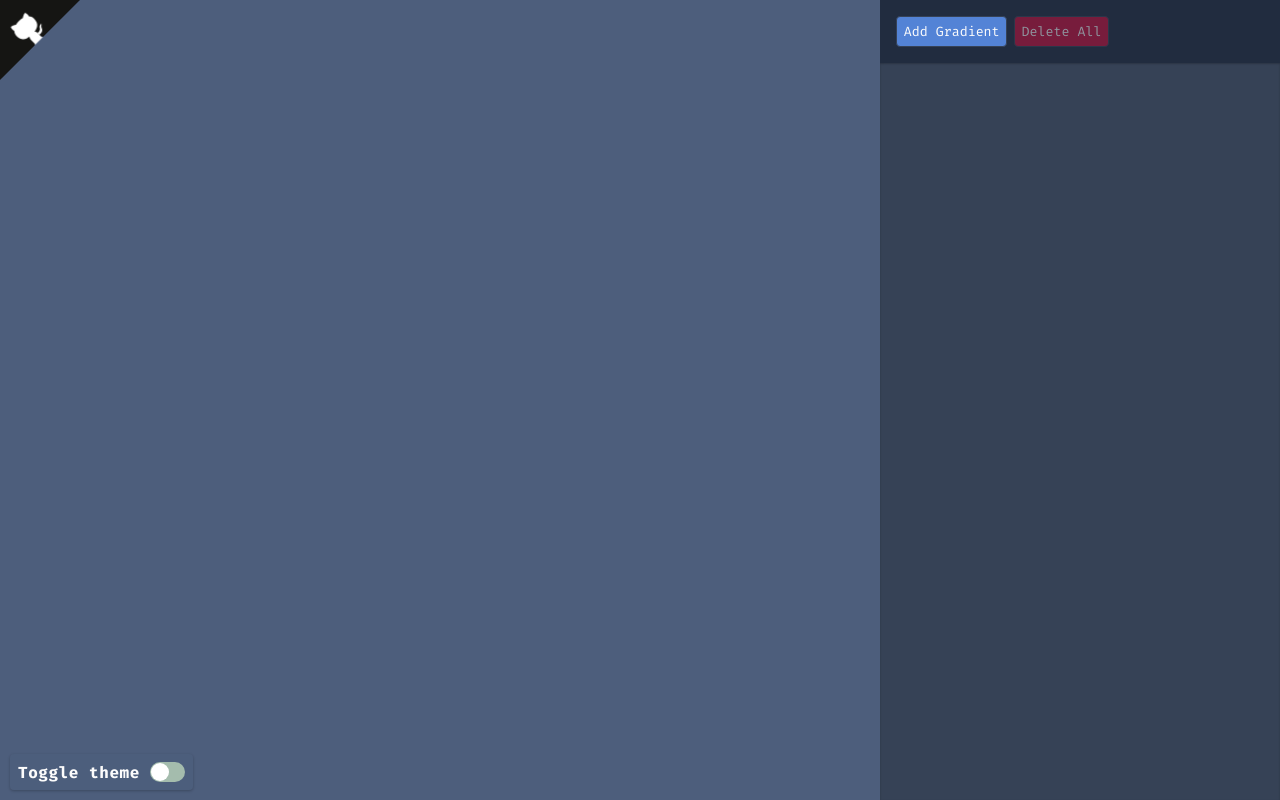
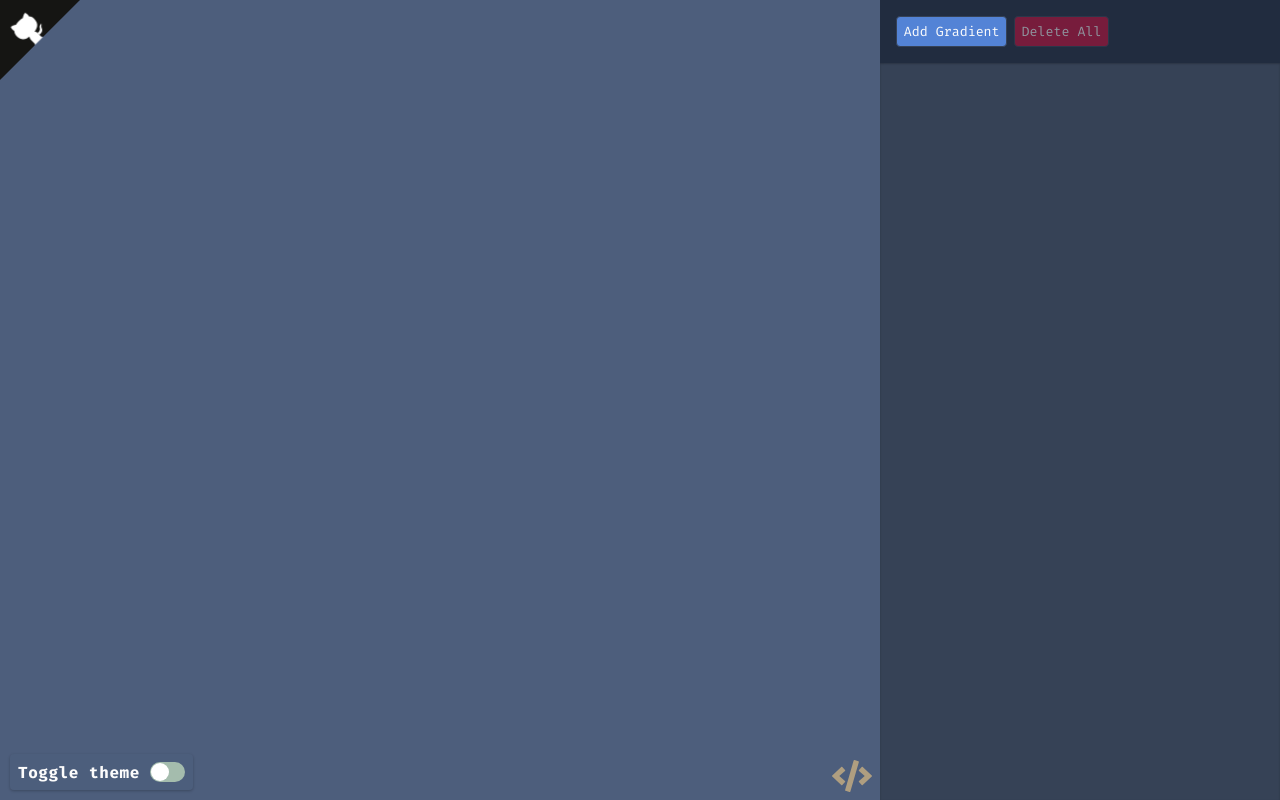
Before and after one commit to afternoon2/svg-gradient-editor, a React (Create React App) app: page / in a window 1280 px wide. Built offline with nearby package versions, Linux system fonts and the light colour scheme; what typesafe-actions would draw is missing.

Commit message:
add basic svg code downloading (alert)

```diff
--- a/src/App.tsx
+++ b/src/App.tsx
@@ -12,6 +12,7 @@ import {
   faSearch,
   faTrash,
   faEdit,
+  faCode,
 } from '@fortawesome/free-solid-svg-icons';
 import { StoreThemeProvider } from './components/layout/StoreThemeProvider';
 import { Editor } from './views/editor/Editor';
@@ -27,6 +28,7 @@ library.add(faPlus);
 library.add(faSearch);
 library.add(faTrash);
 library.add(faEdit);
+library.add(faCode);
 
 const App = () => (
   <Provider store={store}>
--- /dev/null
+++ b/src/components/common/SaveIcon.tsx
@@ -0,0 +1,34 @@
+import * as React from 'react';
+import styled from '../../styles/styledComponents';
+import { FontAwesomeIcon } from '@fortawesome/react-fontawesome';
+
+const SIWrapper = styled.a`
+  position: absolute;
+  bottom: .5em;
+  right: calc(400px + .5em);
+  z-index: 100;
+  text-decoration: none;
+  color: ${props => props.theme.colors.text};
+  mix-blend-mode: difference;
+  &:hover {
+    cursor: pointer;
+  }
+`;
+
+type SaveIconProps = {
+  download: () => void,
+};
+
+export const SaveIcon = (props: SaveIconProps) => {
+  return (
+    <SIWrapper
+      title="Get SVG markup"
+      onClick={props.download}
+    >
+      <FontAwesomeIcon
+        icon="code"
+        size="2x"
+      />
+    </SIWrapper>
+  );
+};
--- a/src/components/editor/artboard/Artboard.tsx
+++ b/src/components/editor/artboard/Artboard.tsx
@@ -2,6 +2,7 @@ import * as React from 'react';
 import styled from '../../../styles/styledComponents';
 import { DefsRenderer } from './DefsRenderer';
 import { FiguresRenderer } from './FiguresRenderer';
+import { SaveIcon } from '../../common/SaveIcon';
 
 const ArtboardSVG = styled.svg`
   box-sizing: border-box;
@@ -9,11 +10,27 @@ const ArtboardSVG = styled.svg`
   min-height: calc(100vh - 5px);
 `;
 
-const Artboard = () => (
-    <ArtboardSVG>
-      <DefsRenderer />
-      <FiguresRenderer />
-    </ArtboardSVG>
+const Artboard = () => {
+
+  const svg = React.useRef(null);
+  const download = () => {
+    if (svg) {
+      // @ts-ignore
+      const content: string = svg.current.outerHTML;
+      document.execCommand('Copy');
+      alert(content);
+    }
+  };
+
+  return (
+    <React.Fragment>
+      <ArtboardSVG ref={svg}>
+        <DefsRenderer />
+        <FiguresRenderer />
+      </ArtboardSVG>
+      <SaveIcon download={download} />
+    </React.Fragment>
   );
+}
 
 export { Artboard };
```
